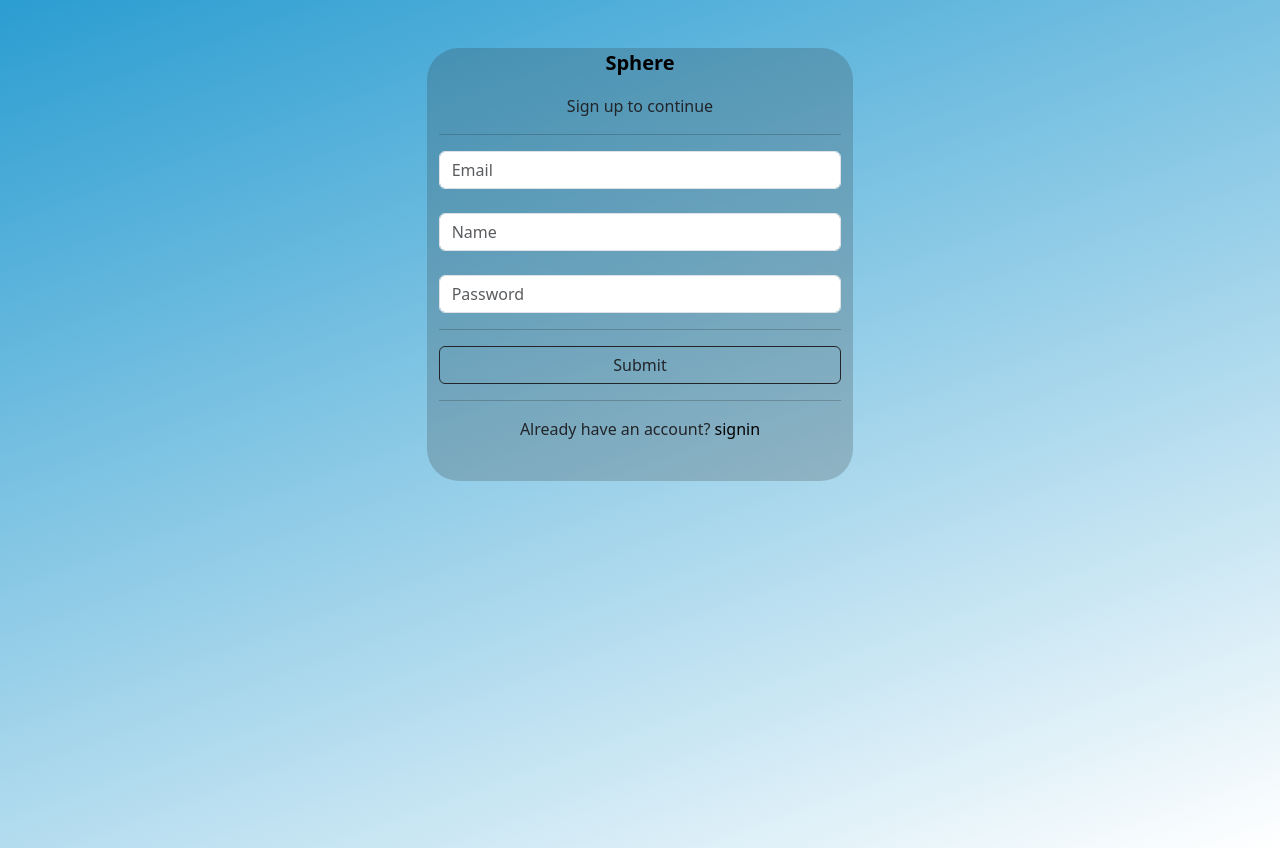
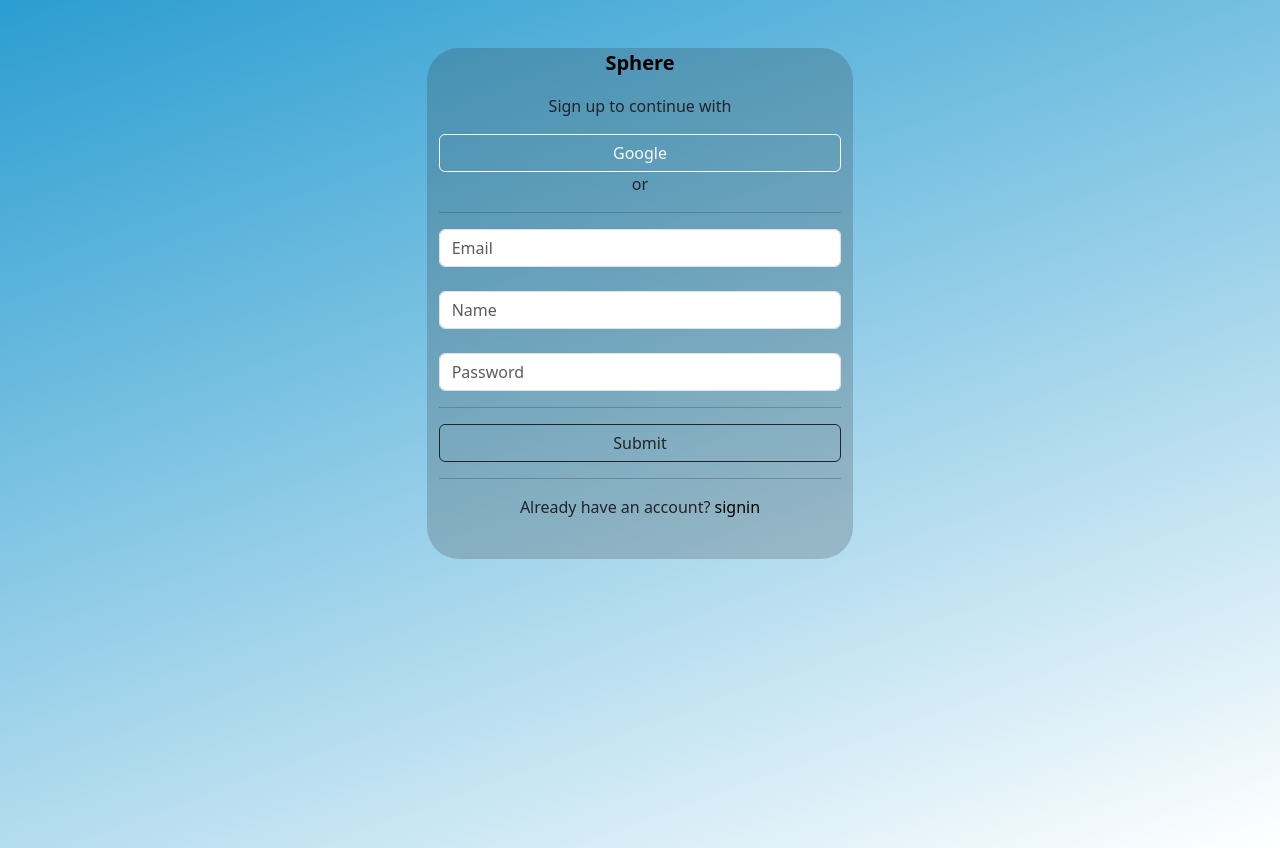
Before and after one commit to teydd/sphere, a React (Vite) app in the folder sphere/: page /signup in a window 1280 px wide. Built offline with nearby package versions, Linux system fonts and the light colour scheme.

Commit message:
signup update

```diff
--- a/sphere/src/pages/Signup.jsx
+++ b/sphere/src/pages/Signup.jsx
@@ -42,7 +42,9 @@ export default function Signup() {
             Sphere
           </Link>
         </div>
-        <p className="text-center pt-3">Sign up to continue</p>
+        <p className="text-center pt-3">Sign up to continue with</p>
+        <Link className="btn btn-outline-light w-100" to={"/google"}>Google</Link>
+        <p className="text-center">or</p>
         <hr />
         <form onSubmit={handleSubmit}>
           <input
```
